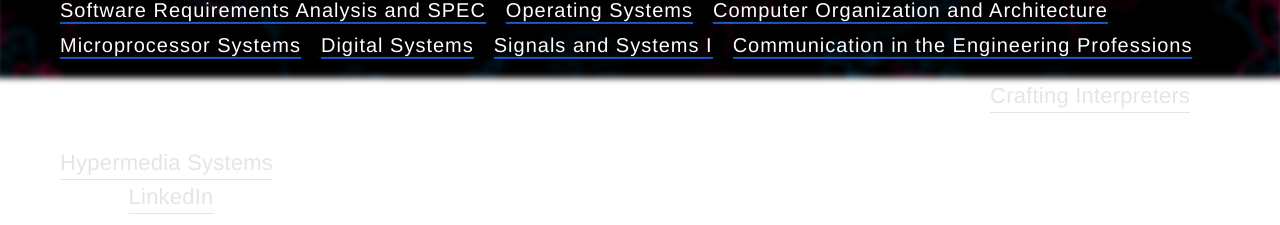
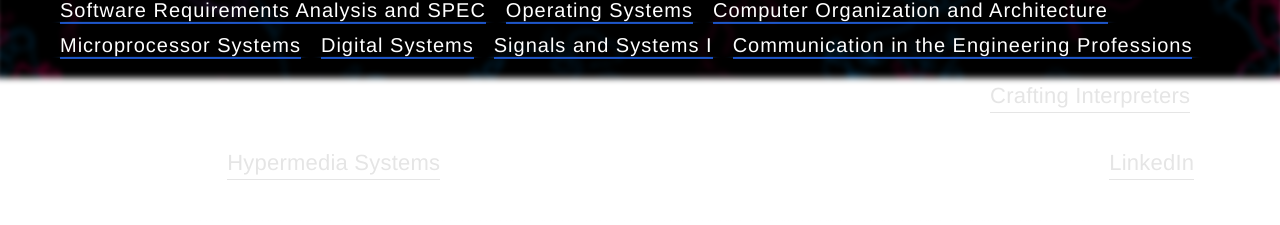
Before and after one commit to Haris-199/portfolio, a React (Vite) app: page /about in a window 1280 px wide. Shown: the part 727-952 px from the top of the page. Built offline with nearby package versions, Linux system fonts and the light colour scheme.

Commit message:
Update about

```diff
--- a/src/pages/About.tsx
+++ b/src/pages/About.tsx
@@ -285,7 +285,7 @@ export default function About() {
         <Paragraph>
           I like to learn outside of school too. I learnt about intepreters and
           language design by reading <Link href="https://craftinginterpreters.com/" target="_blank" rel="noopener noreferrer">Crafting Interpreters</Link>. At the moment, I'm reading The Practicing Stoic to learn Stoic
-          philosophy. Next, I plan on reading <Link href="https://hypermedia.systems/" target="_blank" rel="noopener noreferrer">Hypermedia Systems</Link> or maybe some more philosophy. If you have any recommendations, feel free to reach out to me on <Link href="https://www.linkedin.com/in/harissidd/" target="_blank" rel="noopener noreferrer">LinkedIn</Link>.
+          philosophy. Next, I plan on reading Plato's <em>Republic</em> and then maybe <Link href="https://hypermedia.systems/" target="_blank" rel="noopener noreferrer">Hypermedia Systems</Link>. If you have any recommendations, feel free to reach out to me on <Link href="https://www.linkedin.com/in/harissidd/" target="_blank" rel="noopener noreferrer">LinkedIn</Link>.
         </Paragraph>
       </Part>
 
```
